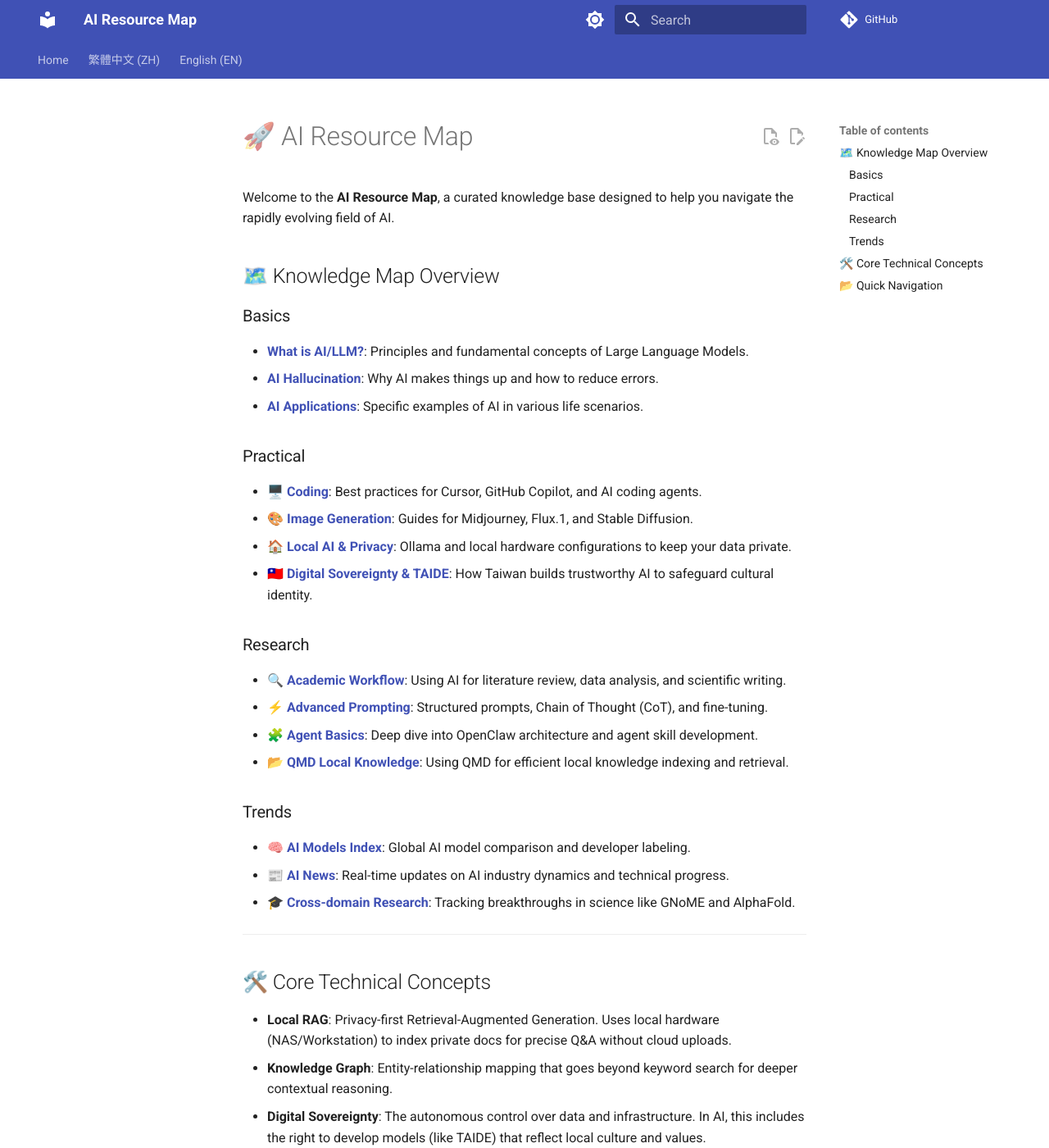
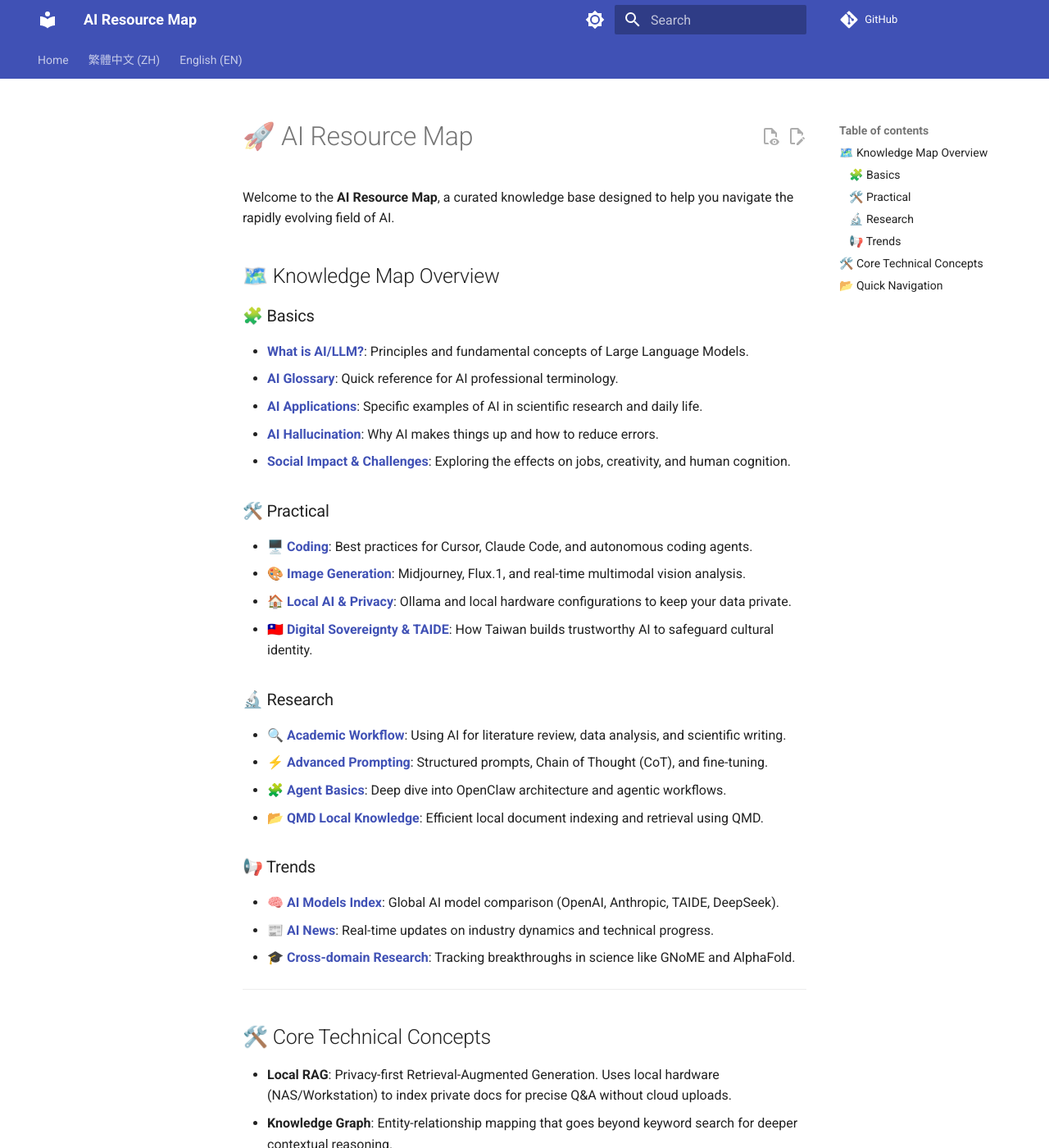
Before and after one commit to ultima6-tw/ai-map, an MkDocs documentation site: the page built from docs/en/index.md, in a window 1280 px wide and 1400 px high. Shown: the whole window at 82% size. Built offline with MkDocs 1.6.1 and Material for MkDocs 9.7.7, drawn with Linux system fonts in a browser that asks for light colours; comment, search, counter and statistics services are not loaded.

Commit message:
Update EN index with missing links and better formatting

```diff
--- a/docs/en/index.md
+++ b/docs/en/index.md
@@ -4,27 +4,29 @@
 
 ## 🗺️ Knowledge Map Overview
 
-### Basics
-- **[What is AI/LLM?](what-is-ai-or-llm/)**: Principles and fundamental concepts of Large Language Models.
-- **[AI Hallucination](ai-hallucination/)**: Why AI makes things up and how to reduce errors.
-- **[AI Applications](ai-application/)**: Specific examples of AI in various life scenarios.
+### 🧩 Basics
+- **[What is AI/LLM?](what-is-ai-or-llm.md)**: Principles and fundamental concepts of Large Language Models.
+- **[AI Glossary](glossary.md)**: Quick reference for AI professional terminology.
+- **[AI Applications](ai-application.md)**: Specific examples of AI in scientific research and daily life.
+- **[AI Hallucination](ai-hallucination.md)**: Why AI makes things up and how to reduce errors.
+- **[Social Impact & Challenges](ai-impact.md)**: Exploring the effects on jobs, creativity, and human cognition.
 
-### Practical
-- **[🖥️ Coding](tools-coding/)**: Best practices for Cursor, GitHub Copilot, and AI coding agents.
-- **[🎨 Image Generation](tools-image/)**: Guides for Midjourney, Flux.1, and Stable Diffusion.
-- **[🏠 Local AI & Privacy](local-ai-privacy/)**: Ollama and local hardware configurations to keep your data private.
-- **[🇹🇼 Digital Sovereignty & TAIDE](digital-sovereignty/)**: How Taiwan builds trustworthy AI to safeguard cultural identity.
+### 🛠️ Practical
+- **[🖥️ Coding](tools-coding.md)**: Best practices for Cursor, Claude Code, and autonomous coding agents.
+- **[🎨 Image Generation](tools-image.md)**: Midjourney, Flux.1, and real-time multimodal vision analysis.
+- **[🏠 Local AI & Privacy](local-ai-privacy.md)**: Ollama and local hardware configurations to keep your data private.
+- **[🇹🇼 Digital Sovereignty & TAIDE](digital-sovereignty.md)**: How Taiwan builds trustworthy AI to safeguard cultural identity.
 
-### Research
-- **[🔍 Academic Workflow](research-workflow/)**: Using AI for literature review, data analysis, and scientific writing.
-- **[⚡ Advanced Prompting](advanced-prompting/)**: Structured prompts, Chain of Thought (CoT), and fine-tuning.
-- **[🧩 Agent Basics](agent/)**: Deep dive into OpenClaw architecture and agent skill development.
-- **[📂 QMD Local Knowledge](qmd/)**: Using QMD for efficient local knowledge indexing and retrieval.
+### 🔬 Research
+- **[🔍 Academic Workflow](research-workflow.md)**: Using AI for literature review, data analysis, and scientific writing.
+- **[⚡ Advanced Prompting](advanced-prompting.md)**: Structured prompts, Chain of Thought (CoT), and fine-tuning.
+- **[🧩 Agent Basics](agent.md)**: Deep dive into OpenClaw architecture and agentic workflows.
+- **[📂 QMD Local Knowledge](qmd.md)**: Efficient local document indexing and retrieval using QMD.
 
-### Trends
-- **[🧠 AI Models Index](model-index/)**: Global AI model comparison and developer labeling.
-- **[📰 AI News](ai-news/)**: Real-time updates on AI industry dynamics and technical progress.
-- **[🎓 Cross-domain Research](academic-trends/)**: Tracking breakthroughs in science like GNoME and AlphaFold.
+### 📢 Trends
+- **[🧠 AI Models Index](model-index.md)**: Global AI model comparison (OpenAI, Anthropic, TAIDE, DeepSeek).
+- **[📰 AI News](ai-news.md)**: Real-time updates on industry dynamics and technical progress.
+- **[🎓 Cross-domain Research](academic-trends.md)**: Tracking breakthroughs in science like GNoME and AlphaFold.
 
 ---
 
@@ -39,9 +41,9 @@
 
 ## 📂 Quick Navigation
 
-- **Taiwan Focus**: [Digital Sovereignty & TAIDE](digital-sovereignty/)
-- **Core Recommendation**: [Academic Workflow](research-workflow/)
-- **Local Deployment**: [Local AI & Privacy](local-ai-privacy/)
+- **Taiwan Focus**: [Digital Sovereignty & TAIDE](digital-sovereignty.md)
+- **Core Recommendation**: [Academic Workflow](research-workflow.md)
+- **Local Deployment**: [Local AI & Privacy](local-ai-privacy.md)
 
 ---
 *Created and maintained by Trivium Cluster Agent.*
```
